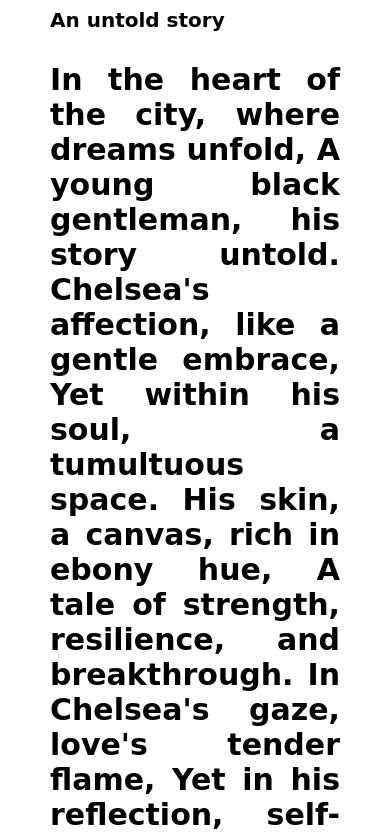
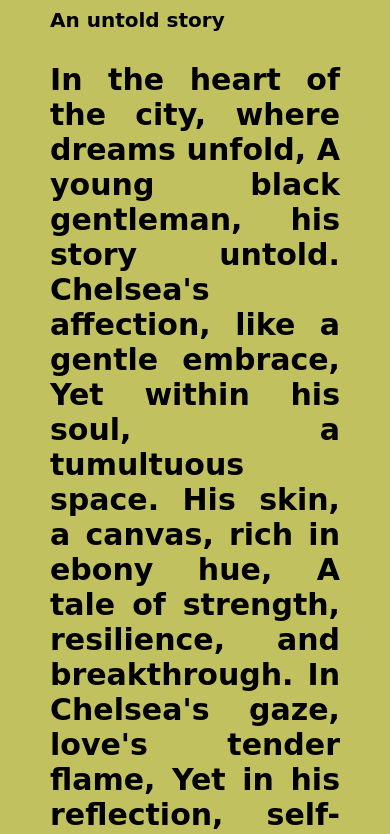
Before and after one commit to Jaylilsta/media-query, a plain HTML site: page index.html in a window 390 px wide. Shown: the part 711-1545 px from the top of the page. Drawn offline with Linux system fonts and the light colour scheme; a web font is replaced by a local one.

Commit message:
Update style.css

```diff
--- a/style.css
+++ b/style.css
@@ -77,6 +77,9 @@ h3 {
 }
 
 @media(max-width: 680px) {
+  body{
+  background-color:rgb(193, 193, 95);
+}
   .logo {
     position: relative;
     left: 40%;
```
